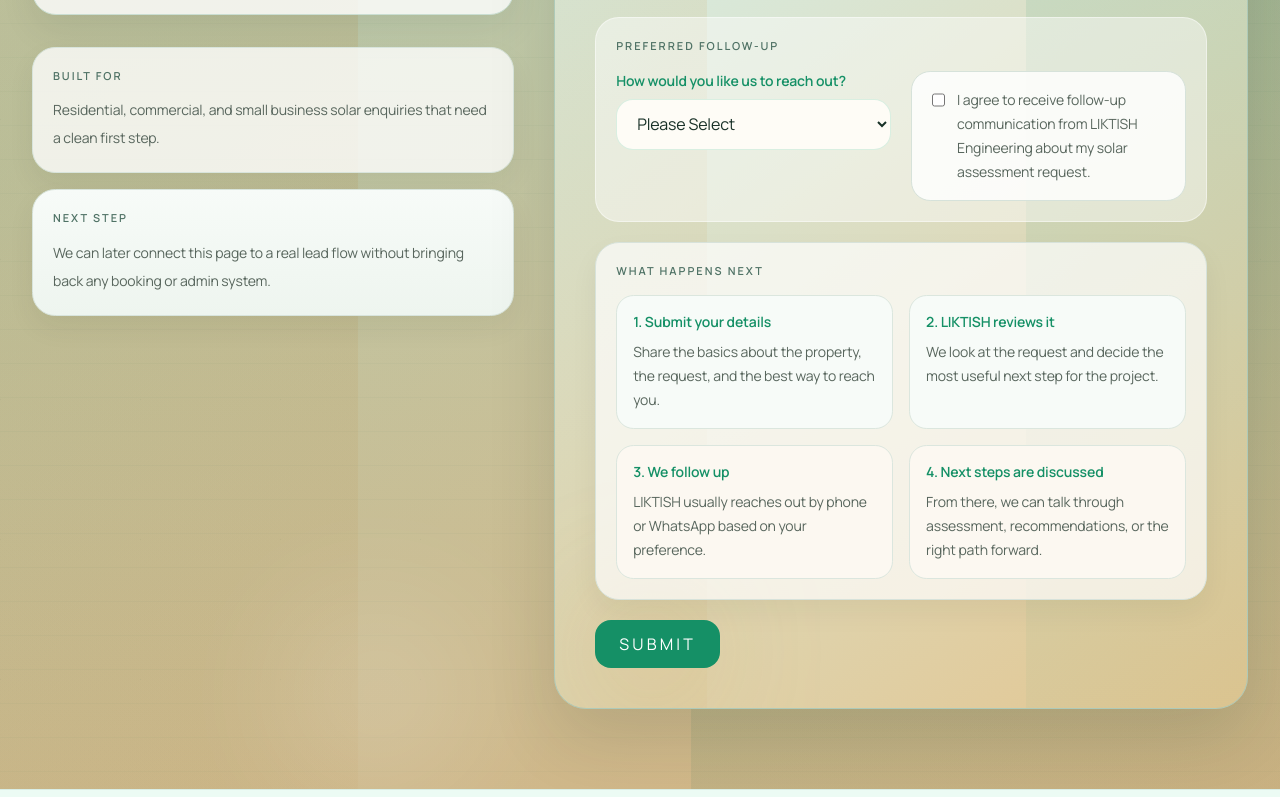
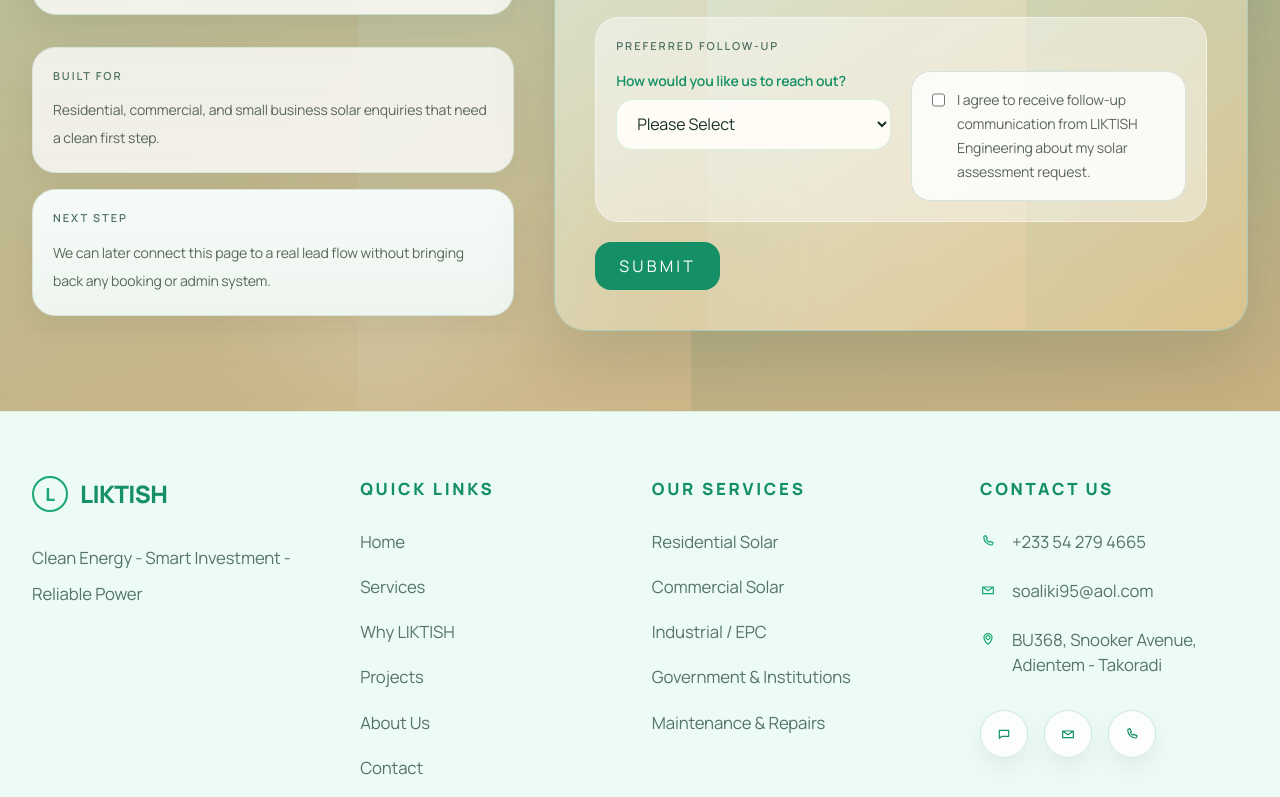
Before and after one commit to Mikedwin/LIKTISH-WEBSITE-, a Next.js app: page /solar-assessment in a window 1280 px wide. Shown: the part 950-1747 px from the top of the page. Built offline with nearby package versions, Linux system fonts and the light colour scheme.

Commit message:
Remove solar assessment next steps block

```diff
--- a/src/app/(marketing)/solar-assessment/page.tsx
+++ b/src/app/(marketing)/solar-assessment/page.tsx
@@ -209,42 +209,6 @@ export default function SolarAssessmentPage() {
               </div>
             </div>
 
-            <div className="rounded-[1.35rem] border border-[#d7e2da] bg-white/70 p-4 shadow-[0_12px_28px_rgba(11,33,25,0.05)] sm:rounded-[1.5rem] sm:p-5">
-              <p className="text-[11px] font-semibold uppercase tracking-[0.18em] text-brand-soft">
-                What happens next
-              </p>
-              <div className="mt-4 grid gap-4 sm:grid-cols-2">
-                <div className="rounded-[1.1rem] border border-[#dbe6de] bg-[#f7fbf8] p-4">
-                  <p className="text-sm font-semibold text-brand">1. Submit your details</p>
-                  <p className="mt-2 text-sm leading-6 text-muted">
-                    Share the basics about the property, the request, and the best
-                    way to reach you.
-                  </p>
-                </div>
-                <div className="rounded-[1.1rem] border border-[#dbe6de] bg-[#f7fbf8] p-4">
-                  <p className="text-sm font-semibold text-brand">2. LIKTISH reviews it</p>
-                  <p className="mt-2 text-sm leading-6 text-muted">
-                    We look at the request and decide the most useful next step for
-                    the project.
-                  </p>
-                </div>
-                <div className="rounded-[1.1rem] border border-[#dbe6de] bg-[#fcf8f1] p-4">
-                  <p className="text-sm font-semibold text-brand">3. We follow up</p>
-                  <p className="mt-2 text-sm leading-6 text-muted">
-                    LIKTISH usually reaches out by phone or WhatsApp based on your
-                    preference.
-                  </p>
-                </div>
-                <div className="rounded-[1.1rem] border border-[#dbe6de] bg-[#fcf8f1] p-4">
-                  <p className="text-sm font-semibold text-brand">4. Next steps are discussed</p>
-                  <p className="mt-2 text-sm leading-6 text-muted">
-                    From there, we can talk through assessment, recommendations, or
-                    the right path forward.
-                  </p>
-                </div>
-              </div>
-            </div>
-
             <button
               type="submit"
               className="inline-flex min-h-12 items-center rounded-[1rem] bg-brand px-6 py-3 text-[11px] font-semibold uppercase tracking-[0.2em] text-white transition duration-200 hover:-translate-y-0.5 hover:bg-brand-strong active:translate-y-0 active:scale-[0.985]"
```
